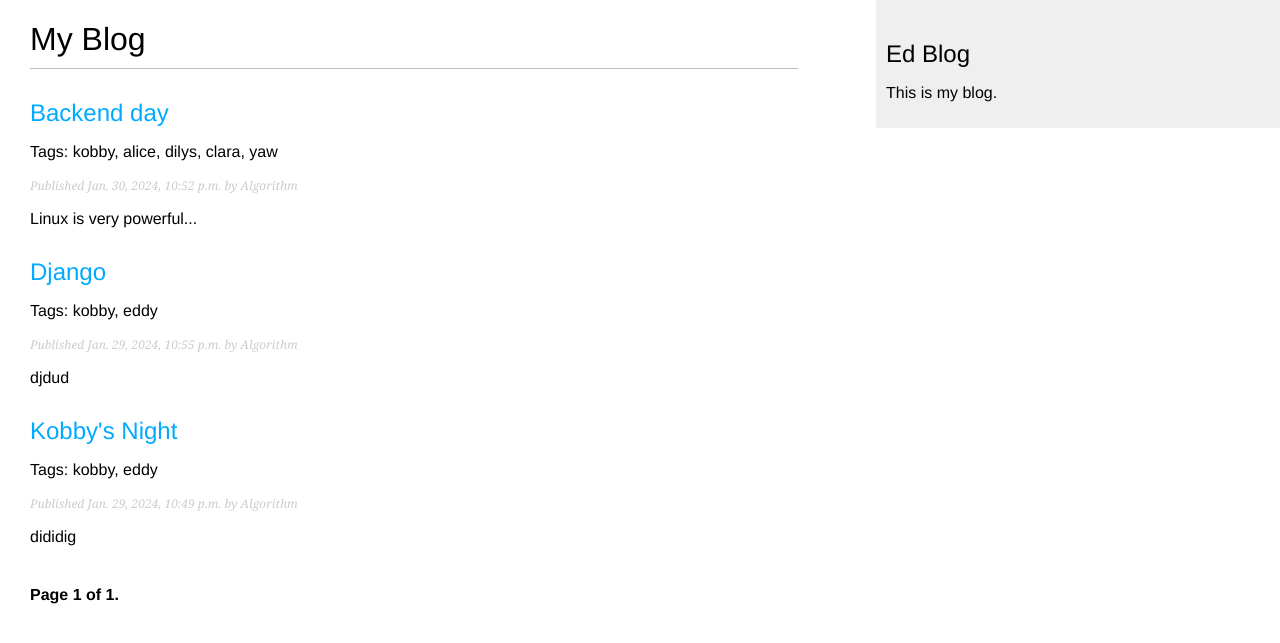
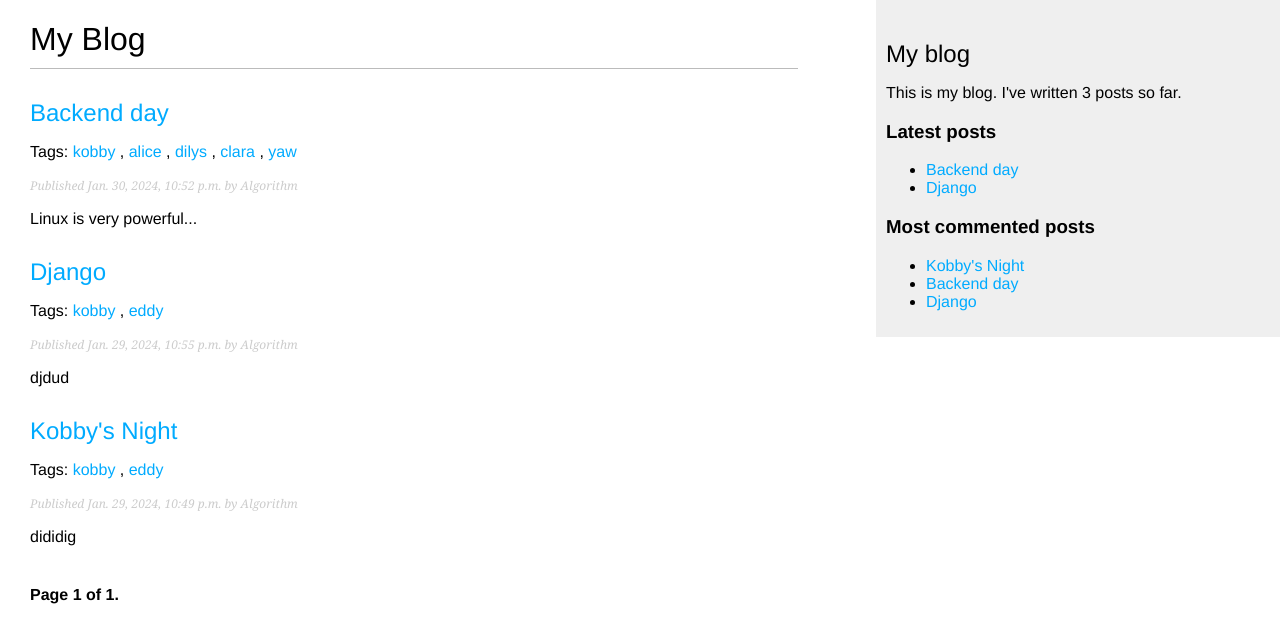
Before and after one commit to Edward-Hanson/advanced-blog, a Django app: page /blog/ in a window 1280 px wide. Shown: the top 643 px of the page. Run offline with Django 4.2, Linux system fonts and the light colour scheme; data comes from the database, SQL or seed files in the repository; both versions use the stored data as it was after the commit; data that the repository does not hold is empty; parts of the project's set-up code (start-up, migrations or seed data) failed here and were passed over.

Commit message:
Template Tags: Similar post,most_commented post

```diff
--- a/blog/models.py
+++ b/blog/models.py
@@ -22,7 +22,7 @@ class Post(models.Model):
     title = models.CharField(max_length=250)
     slug = models.SlugField(max_length=250,unique_for_date='publish')
     body = models.TextField()
-    publish = models.DateTimeField(default=timezone.now)
+    publish = models.DateTimeField(default = timezone.now)
     created = models.DateTimeField(auto_now_add=True)
     updated = models.DateTimeField(auto_now=True)
     status = models.CharField(max_length=2,choices=Status.choices,
--- /dev/null
+++ b/blog/templatetags/blog_tags.py
@@ -0,0 +1,23 @@
+from django import template
+from ..models import Post
+from django.db.models import Count
+
+
+register = template.Library()
+
+@register.simple_tag
+def total_posts():
+    return Post.published.count()
+
+
+@register.inclusion_tag('blog/latest.html')
+def show_latest_posts(count=5):
+    latest_posts = Post.published.order_by('-publish')[:count]
+    return {'latest_posts': latest_posts}
+
+
+@register.simple_tag
+def get_most_commented_posts(count=5):
+    return Post.published.annotate(
+        total_comments=Count('comments')
+    ).order_by('-total_comments')[:count]
--- a/blog/urls.py
+++ b/blog/urls.py
@@ -9,4 +9,5 @@ urlpatterns = [
     path('<int:year>/<int:month>/<int:day>/<slug:post>/',views.post_detail, name='post_detail'),
     path('<int:post_id>/share/',views.post_share,name='post_share'),
     path('<int:post_id>/comment/',views.post_comment,name='post_comment'),
+    path('tag/<slug:tag_slug>/',views.postlist,name='list_by_tag'),
 ]
--- a/blog/views.py
+++ b/blog/views.py
@@ -3,6 +3,8 @@ from django.core.paginator import Paginator, EmptyPage, PageNotAnInteger
 from django.core.mail import send_mail
 from django.views.decorators.http import require_POST
 from taggit.models import Tag
+from django.db.models import Count
+
 
 from .models import Post, Comment
 from .forms import EmailForm, CommentForm
@@ -33,7 +35,14 @@ def post_detail(request,year,month,day,post):
 
     comments = post.comments.filter(active=True)
     form = CommentForm()
-    return render(request,'blog/detail.html',{'post':post,'comments':comments,'form':form})
+
+    #list of similar posts
+    posts_tags_ids = post.tags.values_list('id', flat=True)
+    similar_posts = Post.published.filter(tags__in=posts_tags_ids).exclude(id=post.id)
+    similar_posts = similar_posts.annotate(same_tags=Count('tags')).order_by('-same_tags','-publish')[:4]
+
+
+    return render(request,'blog/detail.html',{'post':post,'comments':comments,'form':form,'similar_posts':similar_posts})
 
 
 def post_share(request,post_id):
--- a/templates/base.html
+++ b/templates/base.html
@@ -1,18 +1,33 @@
+{% load blog_tags %}
 {% load static %}
 <!DOCTYPE html>
 <html>
 <head>
-        <title>{% block title %}{% endblock title %}</title>
+ <title>{% block title %}{% endblock %}</title>
  <link href="{% static "css/blog.css" %}" rel="stylesheet">
 </head>
 <body>
  <div id="content">
  {% block content %}
-            {% endblock content %}
+ {% endblock %}
  </div>
  <div id="sidebar">
-            <h2> Ed Blog</h2>
-            <p>This is my blog.</p>
+ <h2>My blog</h2>
+ <p>
+ This is my blog.
+ I've written {% total_posts %} posts so far.
+ </p>
+ <h3>Latest posts</h3>
+ {% show_latest_posts 2%}
+ <h3>Most commented posts</h3>
+ {% get_most_commented_posts as most_commented_posts %}
+ <ul>
+ {% for post in most_commented_posts %}
+ <li>
+ <a href="{{ post.get_absolute_url }}">{{ post.title }}</a>
+ </li>
+ {% endfor %}
+ </ul>
  </div>
 </body>
 </html>
--- a/templates/blog/comment.html
+++ b/templates/blog/comment.html
@@ -1,4 +1,3 @@
-{% extends "base.html" %}
 {% block title %}Add a comment{% endblock %}
 {% block content %}
  {% if comment %}
--- /dev/null
+++ b/templates/blog/latest.html
@@ -0,0 +1,7 @@
+<ul>
+    {% for post in latest_posts %}
+    <li>
+    <a href="{{ post.get_absolute_url }}">{{ post.title }}</a>
+    </li>
+    {% endfor %}
+   </ul>
--- a/templates/blog/postlist.html
+++ b/templates/blog/postlist.html
@@ -2,14 +2,25 @@
 {% block title %}EdBlog{% endblock title%}
 {% block content %}
  <h1>My Blog</h1>
+ {% if tag %}
+ <h2> Posts tagged with "{{ tag.name }}"</h2>
+ {% endif %}
  {% for post in posts %}
  <h2>
  <a href="{{post.get_absolute_url}}">
  {{ post.title }}
 </a>
  </h2>
- <p class="tags">Tags: {{ post.tags.all|join:", " }}</p>
- <p class="date">
+ <p class="tags">
+    Tags:
+    {% for tag in post.tags.all %}
+    <a href="{% url "blog:list_by_tag" tag.slug %}">
+    {{ tag.name }}
+    </a>
+    {% if not forloop.last %}, {% endif %}
+    {% endfor %}
+    </p>
+    <p class="date">
  Published {{ post.publish }} by {{ post.author }}
  </p>
  {{ post.body|truncatewords:30|linebreaks }}
```
Also changed, not shown: templates/blog/detail.html (+9 -0 lines), blog/migrations/0005_alter_post_publish.py (added), blog/migrations/0006_alter_post_publish.py (added), db.sqlite3. Lines whose indentation alone changed are shown as unchanged.
